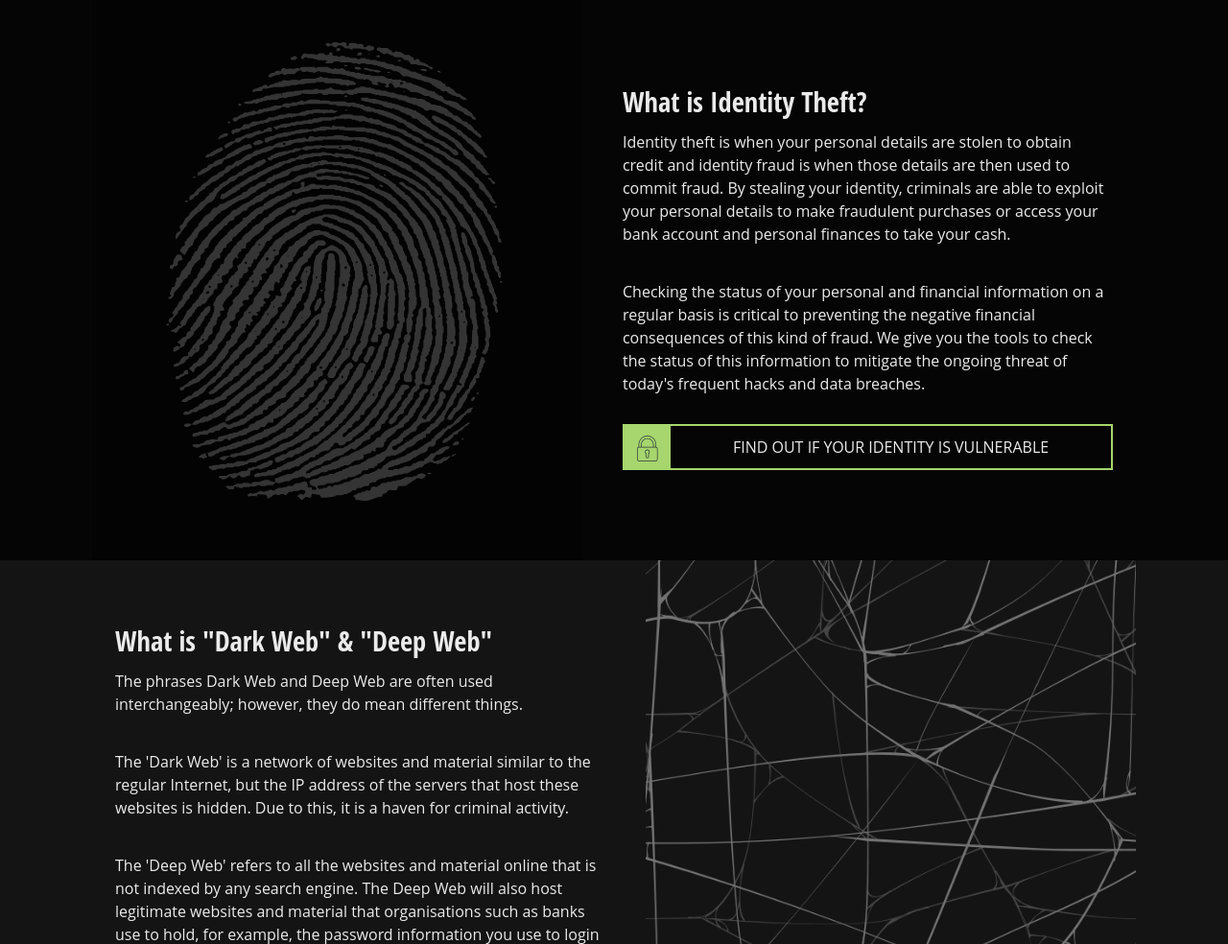
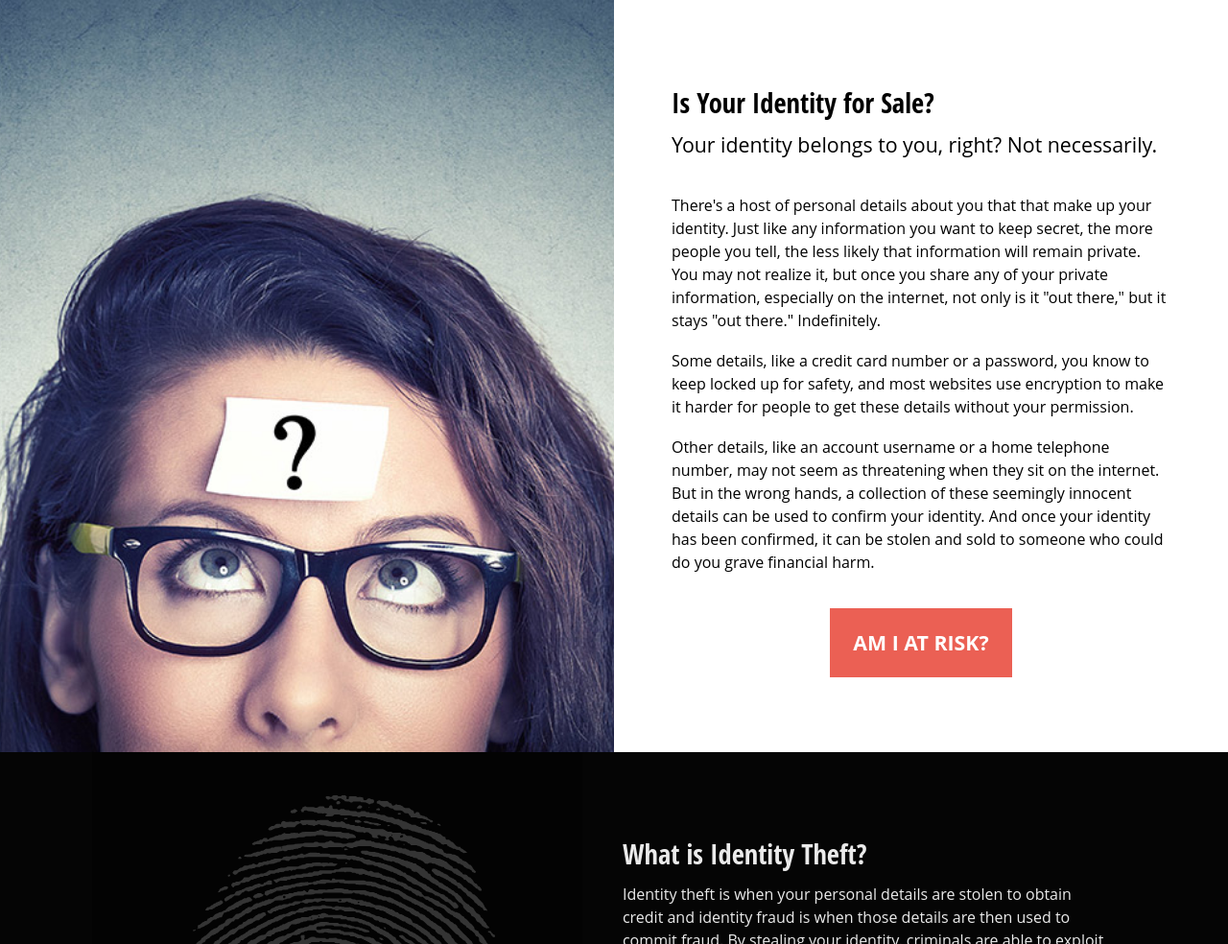
Before and after one commit to IntercomMedia/your-privacy-insights, a plain HTML site: page index.html in a window 1280 px wide. Shown: the part 890-1874 px from the top of the page at 96% size. Drawn offline with Linux system fonts and the light colour scheme.

Commit message:
Identity for sale addition

```diff
--- a/index.html
+++ b/index.html
@@ -80,6 +80,24 @@
 				</div>
 			</div>
 		</form>
+	</section>
+	<section class="text-media">
+		<div class="text-media-media col-1-2" style="background-image: url(public/images/about-photo.jpg)">
+		</div>
+		<div class="text-media-copy col-1-2">
+			<div class="spacer-1">
+				<header class="">
+					<h2>Is Your Identity for Sale? </h2>
+					<h4 class="sub-title hero-header-caption">Your identity belongs to you, right? Not necessarily.</h4>
+				</header>
+				<p>There's a host of personal details about you that that make up your identity. Just like any information you want to keep secret, the more people you tell, the less likely that information will remain private. You may not realize it, but once you share any of your private information, especially on the internet, not only is it "out there," but it stays "out there." Indefinitely.</p>
+				<p>Some details, like a credit card number or a password, you know to keep locked up for safety, and most websites use encryption to make it harder for people to get these details without your permission.</p>
+				<p>Other details, like an account username or a home telephone number, may not seem as threatening when they sit on the internet. But in the wrong hands, a collection of these seemingly innocent details can be used to confirm your identity. And once your identity has been confirmed, it can be stolen and sold to someone who could do you grave financial harm.</p>
+				<div class="center-block">
+					<a href="quick-entry.html" class="btn-callout-alt">AM I AT RISK?</a>
+				</div>
+			</div>
+		</div>
 	</section>
 	<section class="identity dark-section-3">
 		<div class="container">
```
